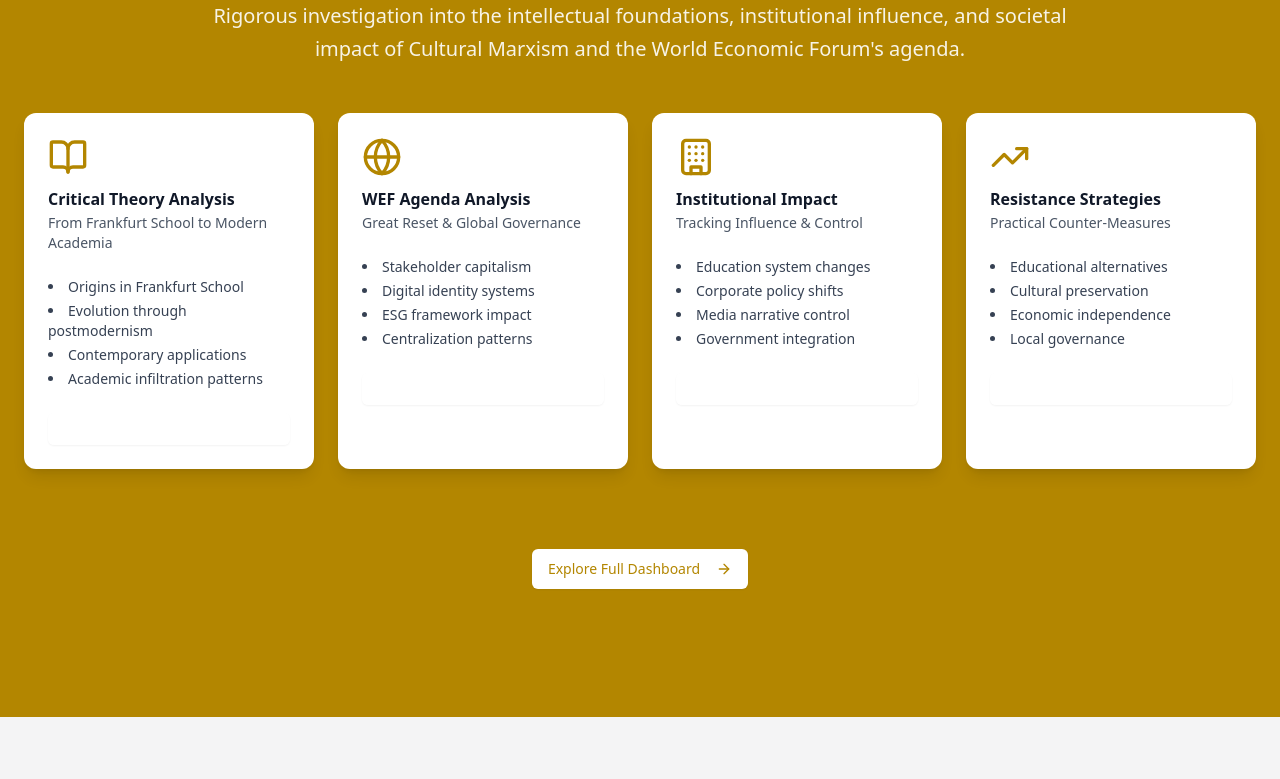
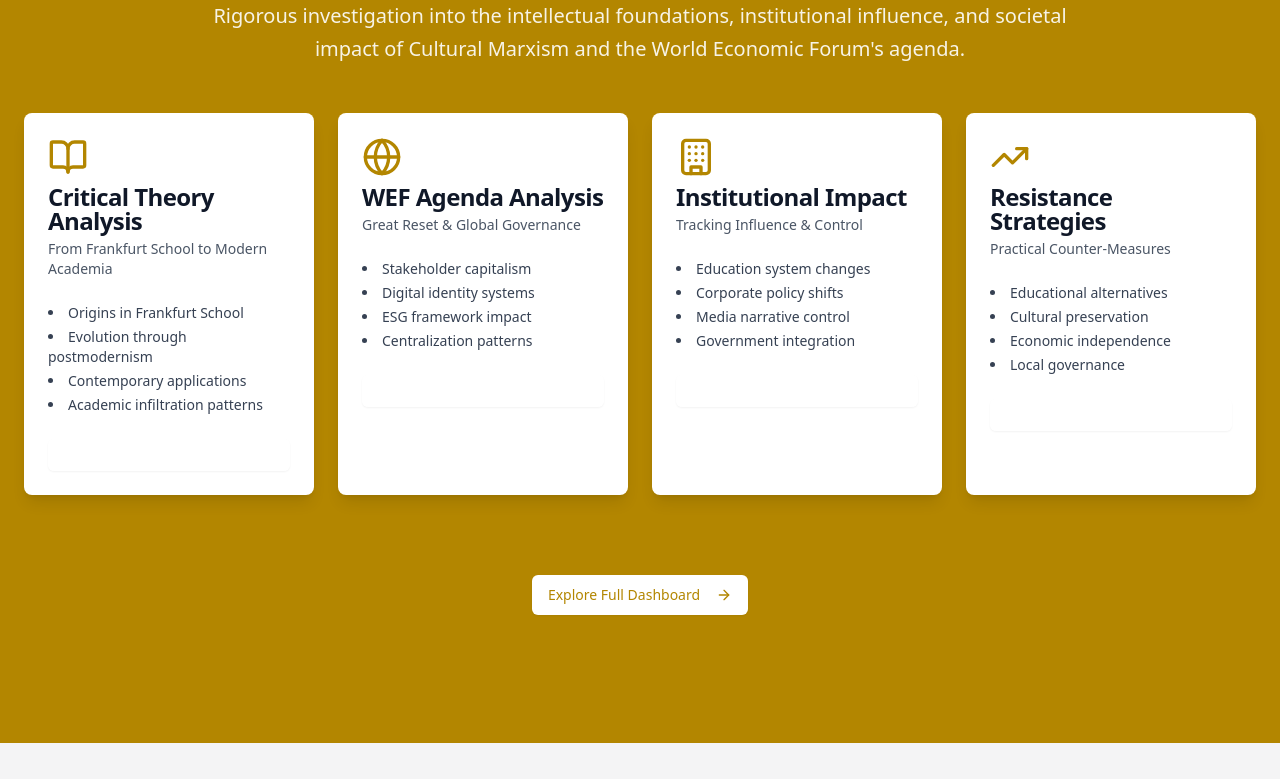
Before and after one commit to ArsCodeAmatoria/4lor, a Next.js app: page / in a window 1280 px wide. Shown: the part 921-1700 px from the top of the page. Built offline with nearby package versions, Linux system fonts and the light colour scheme.

Commit message:
fix: Update Card component to use proper shadcn/ui structure with React.forwardRef

```diff
--- a/src/components/ui/card.tsx
+++ b/src/components/ui/card.tsx
@@ -2,67 +2,78 @@
 
 import { cn } from "@/lib/utils"
 
-function Card({ className, ...props }: React.ComponentProps<"div">) {
-  return (
+const Card = React.forwardRef<
+  HTMLDivElement,
+  React.HTMLAttributes<HTMLDivElement>
+>(({ className, ...props }, ref) => (
   <div
-      data-slot="card"
+    ref={ref}
     className={cn(
-        "bg-card text-card-foreground flex flex-col gap-6 rounded-xl border py-6 shadow-sm",
+      "rounded-lg border bg-card text-card-foreground shadow-sm",
       className
     )}
     {...props}
   />
-  )
-}
+))
+Card.displayName = "Card"
 
-function CardHeader({ className, ...props }: React.ComponentProps<"div">) {
-  return (
+const CardHeader = React.forwardRef<
+  HTMLDivElement,
+  React.HTMLAttributes<HTMLDivElement>
+>(({ className, ...props }, ref) => (
   <div
-      data-slot="card-header"
-      className={cn("flex flex-col gap-1.5 px-6", className)}
+    ref={ref}
+    className={cn("flex flex-col space-y-1.5 p-6", className)}
     {...props}
   />
-  )
-}
+))
+CardHeader.displayName = "CardHeader"
 
-function CardTitle({ className, ...props }: React.ComponentProps<"div">) {
-  return (
-    <div
-      data-slot="card-title"
-      className={cn("leading-none font-semibold", className)}
+const CardTitle = React.forwardRef<
+  HTMLParagraphElement,
+  React.HTMLAttributes<HTMLHeadingElement>
+>(({ className, ...props }, ref) => (
+  <h3
+    ref={ref}
+    className={cn(
+      "text-2xl font-semibold leading-none tracking-tight",
+      className
+    )}
     {...props}
   />
-  )
-}
+))
+CardTitle.displayName = "CardTitle"
 
-function CardDescription({ className, ...props }: React.ComponentProps<"div">) {
-  return (
-    <div
-      data-slot="card-description"
-      className={cn("text-muted-foreground text-sm", className)}
+const CardDescription = React.forwardRef<
+  HTMLParagraphElement,
+  React.HTMLAttributes<HTMLParagraphElement>
+>(({ className, ...props }, ref) => (
+  <p
+    ref={ref}
+    className={cn("text-sm text-muted-foreground", className)}
     {...props}
   />
-  )
-}
+))
+CardDescription.displayName = "CardDescription"
 
-function CardContent({ className, ...props }: React.ComponentProps<"div">) {
-  return (
+const CardContent = React.forwardRef<
+  HTMLDivElement,
+  React.HTMLAttributes<HTMLDivElement>
+>(({ className, ...props }, ref) => (
+  <div ref={ref} className={cn("p-6 pt-0", className)} {...props} />
+))
+CardContent.displayName = "CardContent"
+
+const CardFooter = React.forwardRef<
+  HTMLDivElement,
+  React.HTMLAttributes<HTMLDivElement>
+>(({ className, ...props }, ref) => (
   <div
-      data-slot="card-content"
-      className={cn("px-6", className)}
+    ref={ref}
+    className={cn("flex items-center p-6 pt-0", className)}
     {...props}
   />
-  )
-}
-
-function CardFooter({ className, ...props }: React.ComponentProps<"div">) {
-  return (
-    <div
-      data-slot="card-footer"
-      className={cn("flex items-center px-6", className)}
-      {...props}
-    />
-  )
-}
+))
+CardFooter.displayName = "CardFooter"
 
 export { Card, CardHeader, CardFooter, CardTitle, CardDescription, CardContent }
```
Lines whose indentation alone changed are shown as unchanged.
